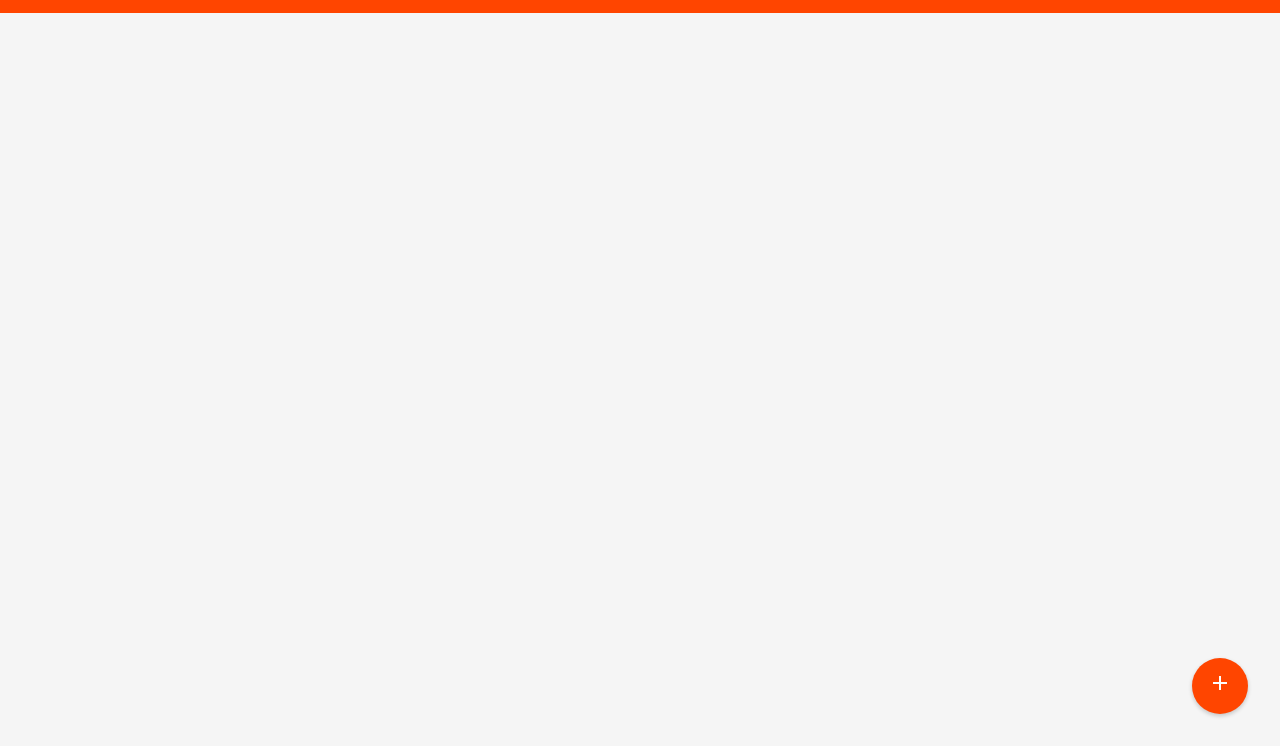
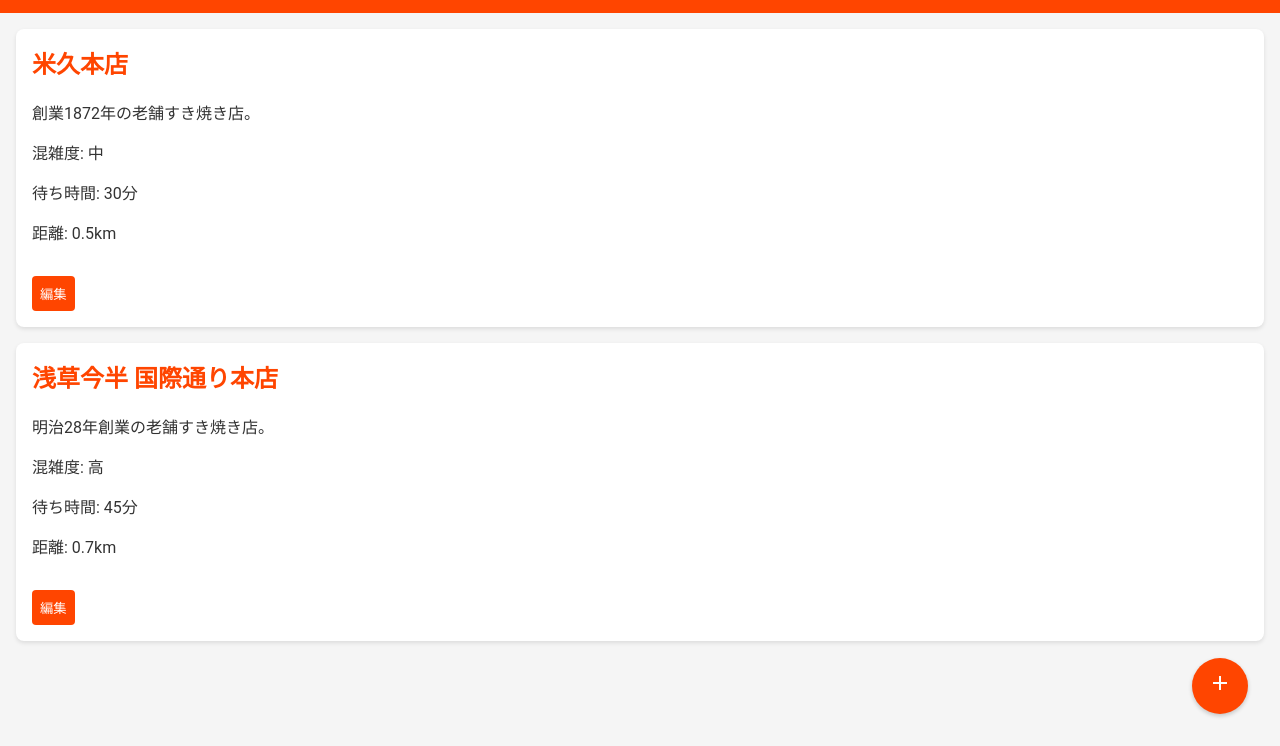
Before and after one commit to yugottt/asakusa-portal-admin, a plain HTML site: page index.html in a window 1280 px wide. Shown: the part 54-800 px from the top of the page. Drawn offline with Linux system fonts and the light colour scheme; files that its build step writes are made by us from their sources.

Commit message:
Update admin page with modern UI

```diff
--- a/index.html
+++ b/index.html
@@ -3,9 +3,9 @@
 <head>
     <meta charset="UTF-8">
     <meta name="viewport" content="width=device-width, initial-scale=1.0">
-    <title>浅草ポータル管理ページ</title>
+    <title>浅草ポータル管理</title>
     <link href="https://fonts.googleapis.com/icon?family=Material+Icons" rel="stylesheet">
-    <link rel="stylesheet" href="styles.css">
+    <link rel="stylesheet" href="css/styles.css">
 </head>
 <body>
     <header>
@@ -34,6 +34,6 @@
             </form>
         </div>
     </div>
-    <script src="script.js"></script>
+    <script src="js/script.js"></script>
 </body>
 </html>
```
Also changed, not shown: 1 other file.
